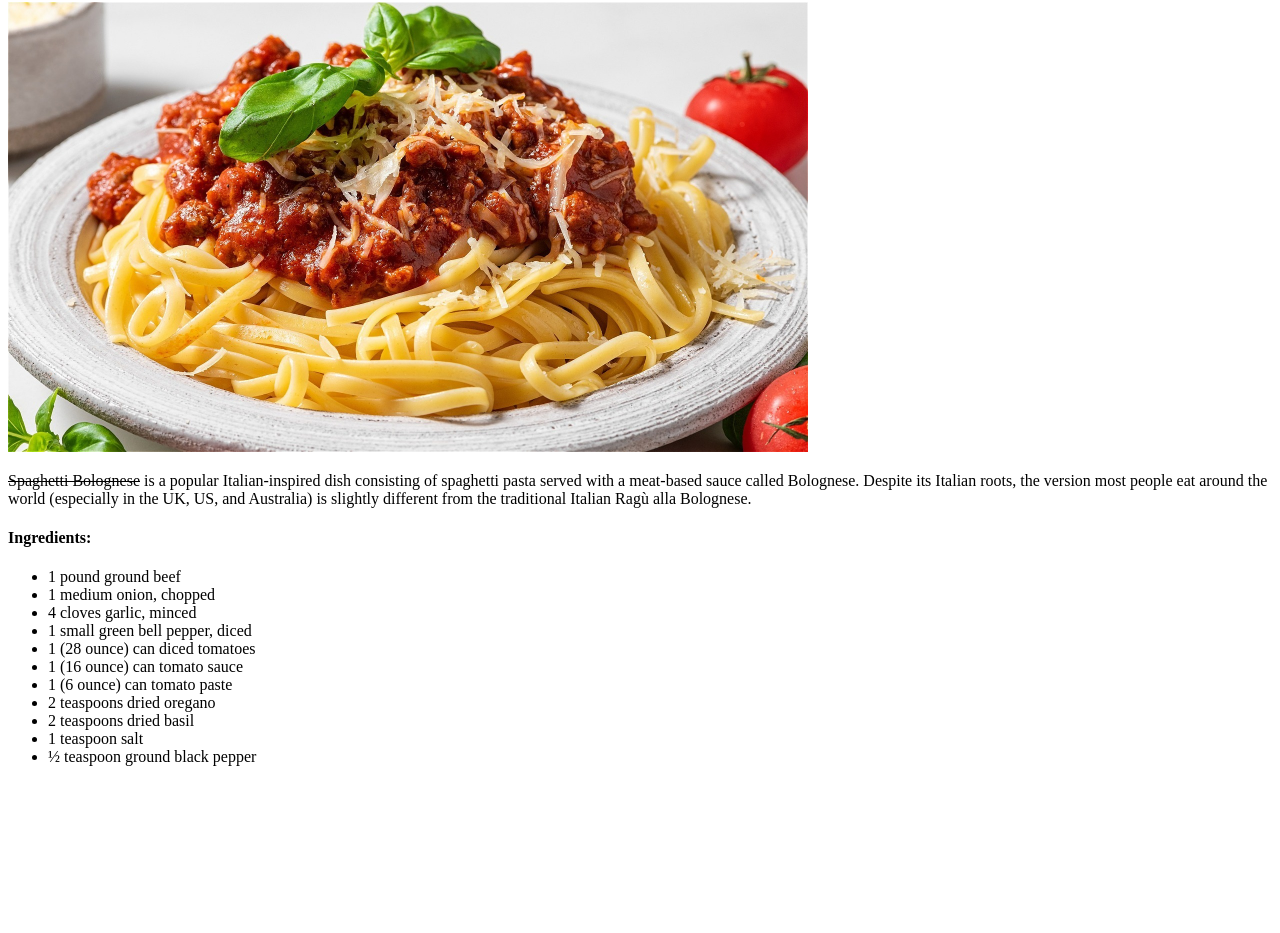
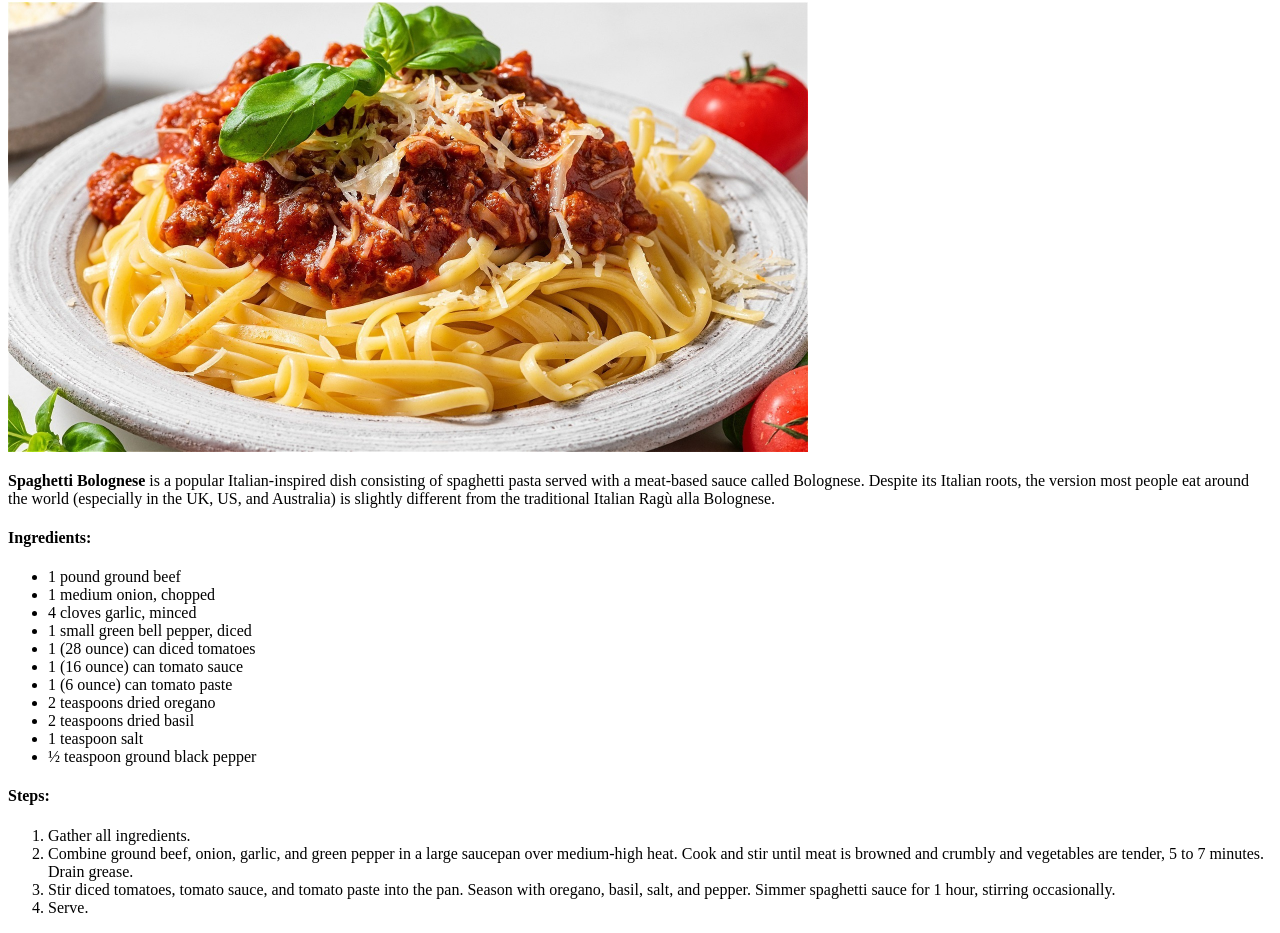
Before and after one commit to FilipStak/odin-recipes, a plain HTML site: page recipes/spaghetti.html in a window 1280 px wide. Shown: the part 106-1039 px from the top of the page. Before the commit the page ends 888 px from the top, so only its background shows below. Drawn offline with Linux system fonts and the light colour scheme.

Commit message:
Add steps. Fix paragraph.

```diff
--- a/recipes/spaghetti.html
+++ b/recipes/spaghetti.html
@@ -10,11 +10,11 @@
     <h2>Spaghetti bolognese</h2>
     <img src="images/spaghetti.jpg" alt="A picture of spaghetti." width="800" />
     <p>
-      <s>Spaghetti Bolognese</s> is a popular Italian-inspired dish consisting
-      of spaghetti pasta served with a meat-based sauce called Bolognese.
-      Despite its Italian roots, the version most people eat around the world
-      (especially in the UK, US, and Australia) is slightly different from the
-      traditional Italian Ragù alla Bolognese.
+      <strong>Spaghetti Bolognese</strong> is a popular Italian-inspired dish
+      consisting of spaghetti pasta served with a meat-based sauce called
+      Bolognese. Despite its Italian roots, the version most people eat around
+      the world (especially in the UK, US, and Australia) is slightly different
+      from the traditional Italian Ragù alla Bolognese.
     </p>
     <h4>Ingredients:</h4>
     <ul>
@@ -30,5 +30,20 @@
       <li>1 teaspoon salt</li>
       <li>½ teaspoon ground black pepper</li>
     </ul>
+    <h4>Steps:</h4>
+    <ol>
+      <li>Gather all ingredients.</li>
+      <li>
+        Combine ground beef, onion, garlic, and green pepper in a large saucepan
+        over medium-high heat. Cook and stir until meat is browned and crumbly
+        and vegetables are tender, 5 to 7 minutes. Drain grease.
+      </li>
+      <li>
+        Stir diced tomatoes, tomato sauce, and tomato paste into the pan. Season
+        with oregano, basil, salt, and pepper. Simmer spaghetti sauce for 1
+        hour, stirring occasionally.
+      </li>
+      <li>Serve.</li>
+    </ol>
   </body>
 </html>
```
